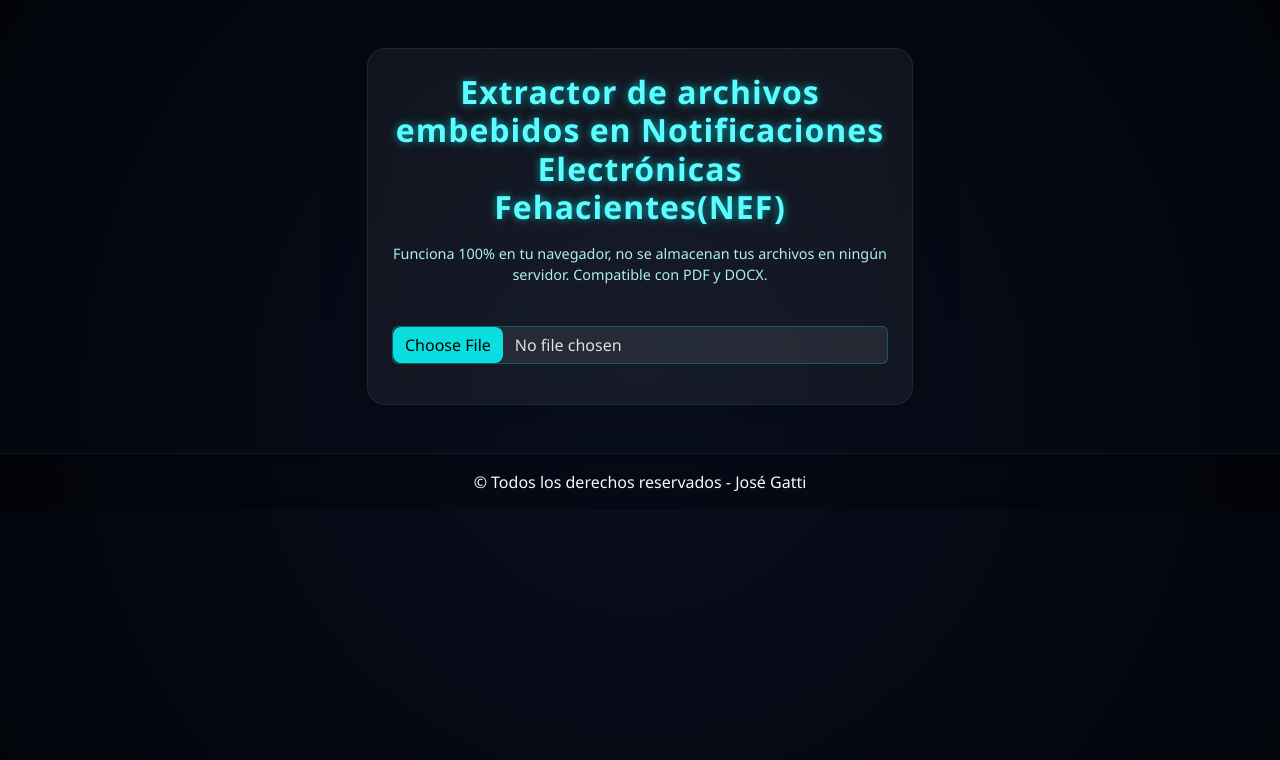
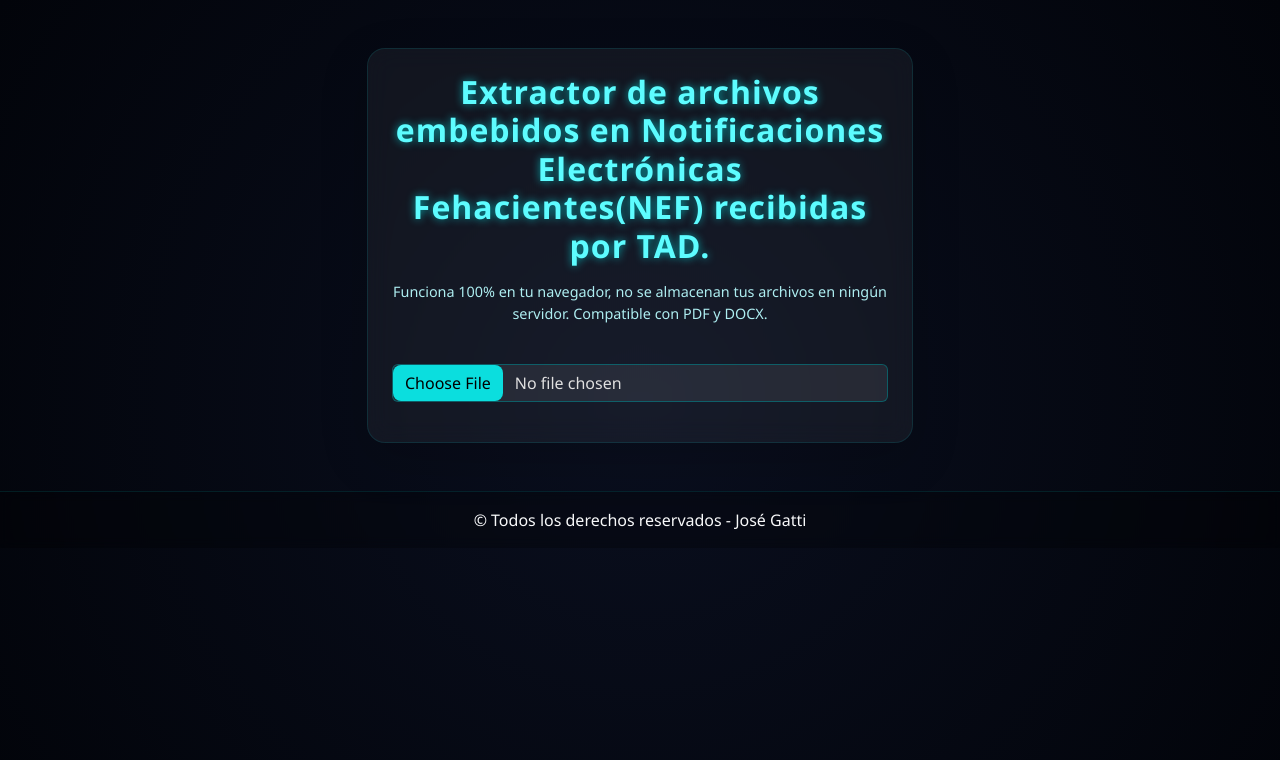
Before and after one commit to JoseGGatti/Extractor-de-embebidos, a plain HTML site: page index.html in a window 1280 px wide. Drawn offline with nearby package versions, Linux system fonts and the light colour scheme.

Commit message:
Update index.html

```diff
--- a/index.html
+++ b/index.html
@@ -21,7 +21,7 @@
       <div class="col-12 col-md-8 col-lg-6">
 
         <div class="card futuristic-card shadow-lg p-4">
-          <h2 class="text-center mb-3 futuristic-title">Extractor de archivos embebidos en Notificaciones Electrónicas Fehacientes(NEF)</h2>
+          <h2 class="text-center mb-3 futuristic-title">Extractor de archivos embebidos en Notificaciones Electrónicas Fehacientes(NEF) recibidas por TAD.</h2>
           <p class="text-center futuristic-subtitle">
             Funciona 100% en tu navegador, no se almacenan tus archivos en ningún servidor. Compatible con PDF y DOCX.
           </p>
```
